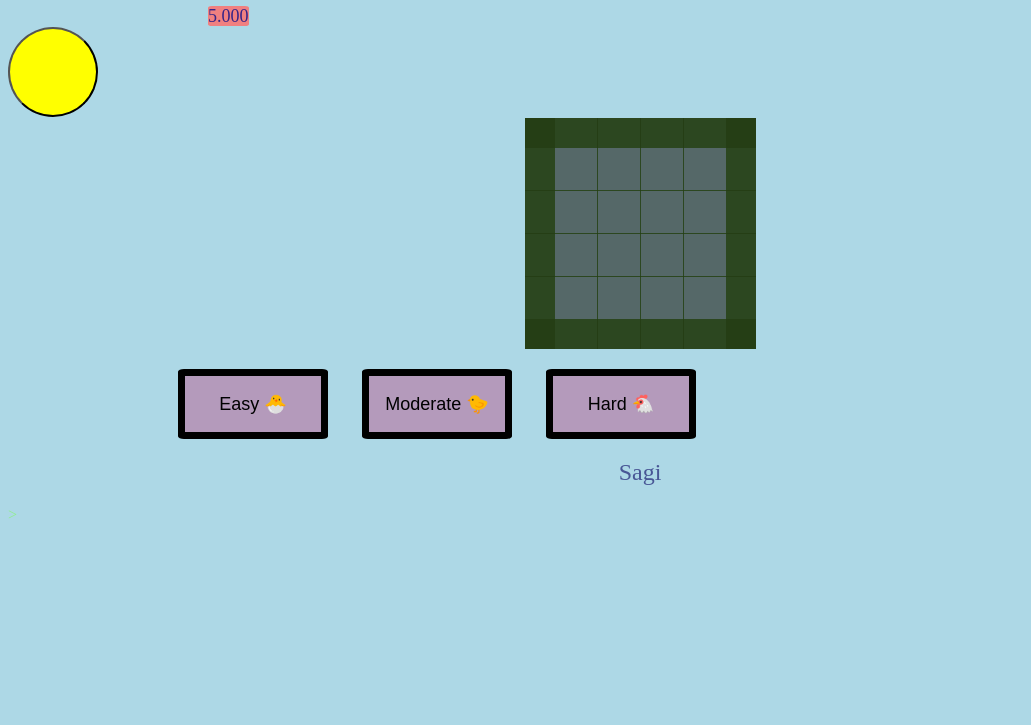
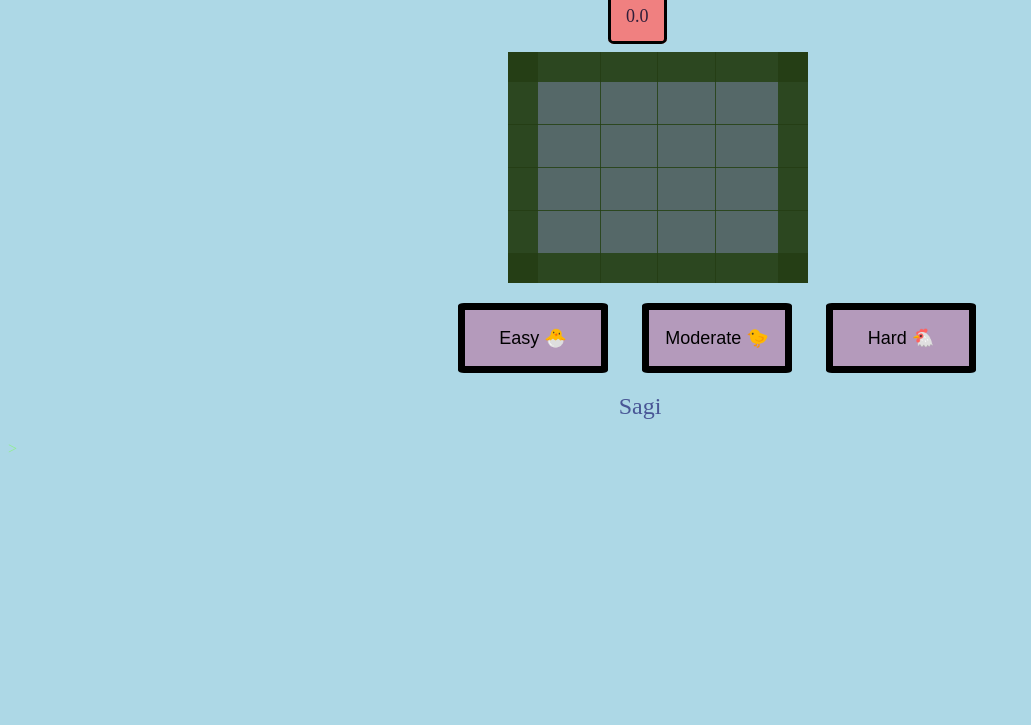
Before and after one commit to sagimanor/sprint, a plain HTML site: page index.html in a window 1280 px wide. Shown: the part 75-800 px from the top of the page, without its empty margins (0-1031 px from the left). Drawn offline with Linux system fonts and the light colour scheme.

Commit message:
Add files via upload

```diff
--- a/css/style.css
+++ b/css/style.css
@@ -1,6 +1,11 @@
+* {
+    box-sizing: border-box;
+}
+
 body {
     background-color: lightblue;
     color: lightgreen;
+
 }
 
 h1 {
@@ -13,23 +18,38 @@ h2 {
     text-align: center;
     color: rgba(25, 25, 112, 0.683);
     font-weight: 500;
-
 }
 
 table {
-    margin: auto;
+    margin-inline: 500px;
     margin-bottom: 20px;
+    margin-top: 25px;
     border: 30px solid rgba(37, 62, 21, 0.941);
     border-collapse: collapse;
     padding: 25%;
+    margin-right: 680px;
+    min-width: 300px;
+    max-width: 500px;
 }
 
 .timer {
-    height: 50px;
+    height: 40px;
+    padding: 15px;
     background-color: lightcoral;
-    color: rgba(17, 17, 137, 0.831);
+    color: rgba(10, 10, 43, 0.831);
     font-size: large;
     border-radius: 10%;
+    display: inline-flexbox;
+}
+
+.cell-hidden {
+    position: absolute;
+    top: 0;
+    left: 0;
+    width: 100%;
+    height: 100%;
+    background-color: rgb(85, 104, 104);
+    cursor: pointer;
 }
 
 .cell {
@@ -43,16 +63,6 @@ table {
 
 .cell-container {
     position: relative;
-}
-
-.cell-hidden {
-    position: absolute;
-    top: 0;
-    left: 0;
-    width: 100%;
-    height: 100%;
-    background-color: rgb(85, 104, 104);
-    cursor: pointer;
 }
 
 .hide {
@@ -81,22 +91,13 @@ table {
     font-family: Verdana, Geneva, Tahoma, sans-serif;
 } */
 
-
-.smiley-btn {
-    /* text-align: center; */
-    margin:auto;
-    font-size:110px;
-    height: 90px;
-    width: 90px;
-    background-color: yellow;
-    /* border: solid black; */
-    border-radius: 50%;
-}
-
 span {
+    height: 80px;
+    width: 100px;
+    border: solid 3px black;
+    display: inline;
     text-align: center;
-    position: relative ;
-    margin-left: 200px;
+    margin-inline-start: 600px;
 }
 
 .clicked {
@@ -120,13 +121,14 @@ span {
 }
 
 .level-button-container {
-    margin-left: 170px;
+
+    margin-left: 450px;
 }
 
 .restart-btn {
     height: 70px;
     width: 150px;
-    margin-left: 350px;
+    margin-left: 550px;
     background-color: greenyellow;
     color: brown;
     border-radius: 20%;
--- a/index.html
+++ b/index.html
@@ -15,7 +15,6 @@
         <span class="timer">0.0</span>
     </div>
     <div class="lives">
-        <button class="smiley-btn" onclick="smile()"></button>
 
     </div>
 
--- a/js/main.js
+++ b/js/main.js
@@ -25,18 +25,18 @@ var gLivesCount = 3
 var gNeighborsMineCount
 
 function onInIt() {
-    startTimer()
+
     var gGame = {
         isOn: true,
         shownCount: 0,
         markedCount: 0,
         secsPassed: 0
     }
-    if(gGame.isOn === false) return
+    if (gGame.isOn === false) return
 
     gBoard = buildBoard()
     renderBoard(gBoard, '.board')
-     putStringAmountTimesInMat(gBoard,'💣', gLevel.MINES)
+    putStringAmountTimesInMat(gBoard, '💣', gLevel.MINES)
     renderBoard(gBoard, '.board')
 
     setCellValue(gBoard)
@@ -56,8 +56,8 @@ function buildBoard() {
             }
         }
     }
-   // board[1][1].isMine = true
-   // board[0][0].isMine = true
+    // board[1][1].isMine = true
+    // board[0][0].isMine = true
     return board
 }
 
@@ -95,13 +95,14 @@ function renderBoard(board) {
 }
 
 function onCellClicked(elCell, i, j) {
+    startTimer()
     elCell.isShown = true
     var elHiddenCell = document.querySelector(`.cell-hidden.cell-${i}-${j}`)
     elHiddenCell.classList.add('hide')
     setMinesNegsCount(gBoard, i, j)
     if (gBoard[i][j].isMine)
-    // countLives(gLivesCount)                    NOT WORKING !!!!
-    checkGameOver()
+        // countLives(gLivesCount)                    NOT WORKING !!!!
+        checkGameOver()
 }
 
 function onChangeLevel(level) {
@@ -111,11 +112,12 @@ function onChangeLevel(level) {
 }
 
 function checkGameOver() {
-    if( isVictory())  {
+    if (isVictory()) {
         showElement('.victory-container')
     } else {
         showElement('.defeat-container')
         console.log('Game Over')
+
     }
     clearInterval(gTimerIntervalId)
     // gGame.isOn = false                       NOT WORKING!!!!!
@@ -131,7 +133,7 @@ function onCellMarked(elCell) {
     if (cell.isShown || cell.isMarked) return
     console.log('Cell clicked: ', elCell, i, j)
     elCell.isMarked = true
-    // if(gBoard[i][j].isMine === true)
+    // if(gBoard[i][j].isMine)
 }
 
 function expandShown(board, elCell, i, j) {
@@ -150,12 +152,11 @@ function setCellValue(board) {
             if (gBoard[i][j].isMine) {
                 continue
             }
-            var minesAroundCount = setMinesNegsCount(board, i ,j)
+            var minesAroundCount = setMinesNegsCount(board, i, j)
             gBoard[i][j].minesAroundCount = minesAroundCount
             document.querySelector(`.cell.cell-${i}-${j}`).innerText = minesAroundCount
         }
     }
-
 }
 
 function isVictory() {
@@ -167,28 +168,7 @@ function countLives(lives) {
     elCountLives.innerText = lives
 }
 
-function smile() {
-    const elSmileBtn = document.querySelector('.smiley-btn')
+function renderBtn() {
+    const elSmileBtn = document.querySelector('.restart-btn')
     elSmileBtn.innerHTML = '&#9786;';
 }
-
-// Gets a string such as: 'cell-2-7' and returns {i:2, j:7}
-// function getCellCoord(strCellId) {
-//     const coord = {}
-//     const parts = strCellId.split('-')
-//     coord.i = +parts[1]
-//     coord.j = +parts[2]
-//     return coord
-//   }
-
-
-
-// function getAmountOfCellsContaining(BOARD, ITEM) {            gBoard,MINE   count
-//     var amount = 0
-//     for (var i = 0; i < BOARD.length; i++) {
-//       for (var j = 0; j < BOARD[i].length; j++) {
-//         if (BOARD[i][j] === ITEM) amount++
-//       }
-//     }
-//     return amount
-//   }
```
Also changed, not shown: js/util.js (indentation only).
